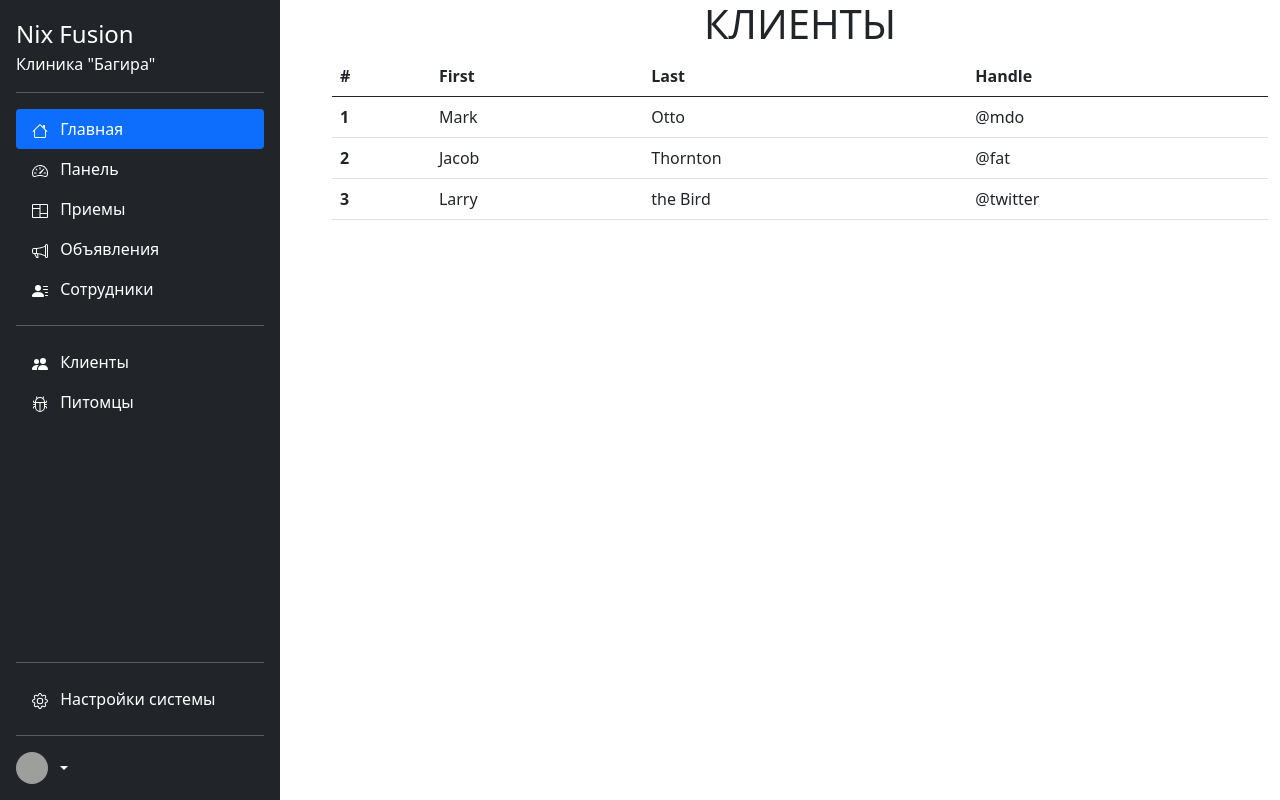
After one commit to andreyuok/nix-fusion, a Symfony app: template templates/clients/index.html.twig in a window 1280 px wide. The commit adds this page. Run offline with Twig, Linux system fonts and the light colour scheme; the template is opened without the code that fills it, so the values that code supplies are empty; some libraries are stand-ins or nearby versions; grey boxes are pictures that could not be loaded.

Commit message:
Added Clients entity

```diff
--- /dev/null
+++ b/info.php
@@ -0,0 +1 @@
+<?php phpinfo(); ?>
--- /dev/null
+++ b/public/info.php
@@ -0,0 +1 @@
+<?php phpinfo(); ?>
--- a/templates/base.html.twig
+++ b/templates/base.html.twig
@@ -4,8 +4,16 @@
 {% include "header.html.twig" %}
 
 <body>
-<div class="wrapper">
-{% block body %}{% endblock %}
+<div class="container-fluid">
+    <div class="row">
+        <div class="col-md-3 p-0">
+    {% include "system/sidebar.html.twig" %}
+        </div>
+        <div class="col-md-9">
+        {% block body %}
+        {% endblock %}
+        </div>
+    </div>
 </div>
 </body>
 
--- /dev/null
+++ b/templates/clients/index.html.twig
@@ -0,0 +1,38 @@
+{% extends 'base.html.twig' %}
+
+{% block title %}Clients{% endblock %}
+
+{% block body %}
+
+    <h1 class="mx-auto text-center text-uppercase">Клиенты</h1>
+    <table class="table">
+        <thead class="thead-dark">
+        <tr>
+            <th scope="col">#</th>
+            <th scope="col">First</th>
+            <th scope="col">Last</th>
+            <th scope="col">Handle</th>
+        </tr>
+        </thead>
+        <tbody>
+        <tr>
+            <th scope="row">1</th>
+            <td>Mark</td>
+            <td>Otto</td>
+            <td>@mdo</td>
+        </tr>
+        <tr>
+            <th scope="row">2</th>
+            <td>Jacob</td>
+            <td>Thornton</td>
+            <td>@fat</td>
+        </tr>
+        <tr>
+            <th scope="row">3</th>
+            <td>Larry</td>
+            <td>the Bird</td>
+            <td>@twitter</td>
+        </tr>
+        </tbody>
+    </table>
+{% endblock %}
--- a/templates/header.html.twig
+++ b/templates/header.html.twig
@@ -1,6 +1,6 @@
 <head>
     <meta charset="UTF-8">
-    <title>{% block title %}OpenVET CRM: dev-build!{% endblock %}</title>
+    <title>{% block title %}Nix Fusion: dev-build!{% endblock %}</title>
     <meta name="viewport" content="width=device-width, initial-scale=1">
     <link href="{{ asset('css/bootstrap.css') }}" rel="stylesheet"/>
     <link href="{{ asset('css/bootstrap-grid.css') }}" rel="stylesheet"/>
--- a/templates/index/index.html.twig
+++ b/templates/index/index.html.twig
@@ -1,5 +1,5 @@
 {% extends 'base.html.twig' %}
-{% block title %}VET MANAGER{% endblock %}
+{% block title %}Nix Fusion{% endblock %}
 {% block body %}
 <div class="container-fluid text-center mt-5">
     {% if app.user %}
@@ -7,7 +7,7 @@
             You are logged in as {{ app.user.username }}, <a href="{{ path('app_logout') }}">Logout</a>
         </div>
     {% else %}
-        <h2>OpenVET CRM</h2>
+        <h2>Nix CRM</h2>
         <span>версия: development-preview. #build 00.0.1</span>
             <br />
         <a href="{{ "/login" }}" class="btn btn-primary btn-lg active mt-5">ВОЙТИ В СИСТЕМУ</a>
--- a/templates/security/login.html.twig
+++ b/templates/security/login.html.twig
@@ -1,6 +1,6 @@
 {% extends 'base.html.twig' %}
 
-{% block title %}Log in!{% endblock %}
+{% block title %}Nix Fusion Login!{% endblock %}
 
 {% block body %}
     <div class="container-fluid w-25 p-3">
@@ -15,7 +15,7 @@
                 </div>
             {% endif %}
 
-            <h1 class="h3 mb-3 mx-auto font-weight-normal">Вход в систему OpenVET CRM</h1>
+            <h1 class="h3 mb-3 mx-auto font-weight-normal">Вход в систему Nix Fusion</h1>
             <label for="inputEmail" class="mb-1">Email</label>
             <input type="email" value="{{ last_username }}" name="email" id="inputEmail" class="form-control mb-3"
                    autocomplete="email" required autofocus>
--- a/templates/system/sidebar.html.twig
+++ b/templates/system/sidebar.html.twig
@@ -1,6 +1,6 @@
 <div class="d-flex flex-column flex-shrink-0 p-3 text-white bg-dark sidebar" style="width: 280px;">
     <a href="/" class="d-flex align-items-center text-white text-decoration-none">
-        <span class="fs-4"> OpenVET CRM </span>
+        <span class="fs-4"> Nix Fusion </span>
     </a>
     <span>Клиника "Багира"</span>
     <hr>
@@ -31,16 +31,51 @@
                 Приемы
             </a>
         </li>
+
         <li>
             <a href="#" class="nav-link text-white">
-                <svg xmlns="http://www.w3.org/2000/svg" width="16" height="16" fill="currentColor" class="bi me-2 bi-person-circle" viewBox="0 0 16 16">
-                    <path d="M11 6a3 3 0 1 1-6 0 3 3 0 0 1 6 0z"/>
-                    <path fill-rule="evenodd" d="M0 8a8 8 0 1 1 16 0A8 8 0 0 1 0 8zm8-7a7 7 0 0 0-5.468 11.37C3.242 11.226 4.805 10 8 10s4.757 1.225 5.468 2.37A7 7 0 0 0 8 1z"/>
+                <svg xmlns="http://www.w3.org/2000/svg" width="16" height="16" fill="currentColor" class="bi me-2 bi-megaphone" viewBox="0 0 16 16">
+                    <path d="M13 2.5a1.5 1.5 0 0 1 3 0v11a1.5 1.5 0 0 1-3 0v-.214c-2.162-1.241-4.49-1.843-6.912-2.083l.405 2.712A1 1 0 0 1 5.51 15.1h-.548a1 1 0 0 1-.916-.599l-1.85-3.49a68.14 68.14 0 0 0-.202-.003A2.014 2.014 0 0 1 0 9V7a2.02 2.02 0 0 1 1.992-2.013 74.663 74.663 0 0 0 2.483-.075c3.043-.154 6.148-.849 8.525-2.199V2.5zm1 0v11a.5.5 0 0 0 1 0v-11a.5.5 0 0 0-1 0zm-1 1.35c-2.344 1.205-5.209 1.842-8 2.033v4.233c.18.01.359.022.537.036 2.568.189 5.093.744 7.463 1.993V3.85zm-9 6.215v-4.13a95.09 95.09 0 0 1-1.992.052A1.02 1.02 0 0 0 1 7v2c0 .55.448 1.002 1.006 1.009A60.49 60.49 0 0 1 4 10.065zm-.657.975 1.609 3.037.01.024h.548l-.002-.014-.443-2.966a68.019 68.019 0 0 0-1.722-.082z"/>
+                </svg>
+                Объявления
+            </a>
+        </li>
+        <li>
+            <a href="#" class="nav-link text-white">
+                <svg xmlns="http://www.w3.org/2000/svg" width="16" height="16" fill="currentColor" class="bi me-2 bi-person-lines-fill" viewBox="0 0 16 16">
+                    <path d="M6 8a3 3 0 1 0 0-6 3 3 0 0 0 0 6zm-5 6s-1 0-1-1 1-4 6-4 6 3 6 4-1 1-1 1H1zM11 3.5a.5.5 0 0 1 .5-.5h4a.5.5 0 0 1 0 1h-4a.5.5 0 0 1-.5-.5zm.5 2.5a.5.5 0 0 0 0 1h4a.5.5 0 0 0 0-1h-4zm2 3a.5.5 0 0 0 0 1h2a.5.5 0 0 0 0-1h-2zm0 3a.5.5 0 0 0 0 1h2a.5.5 0 0 0 0-1h-2z"/>
+                </svg>
+                Сотрудники
+            </a>
+        </li>
+        <hr>
+        <li>
+            <a href="{{ path('clients') }}" class="nav-link text-white">
+                <svg xmlns="http://www.w3.org/2000/svg" width="16" height="16" fill="currentColor" class="bi me-2 bi-people-fill" viewBox="0 0 16 16">
+                    <path d="M7 14s-1 0-1-1 1-4 5-4 5 3 5 4-1 1-1 1H7zm4-6a3 3 0 1 0 0-6 3 3 0 0 0 0 6z"/>
+                    <path fill-rule="evenodd" d="M5.216 14A2.238 2.238 0 0 1 5 13c0-1.355.68-2.75 1.936-3.72A6.325 6.325 0 0 0 5 9c-4 0-5 3-5 4s1 1 1 1h4.216z"/>
+                    <path d="M4.5 8a2.5 2.5 0 1 0 0-5 2.5 2.5 0 0 0 0 5z"/>
                 </svg>
                 Клиенты
             </a>
         </li>
+        <li>
+            <a href="#" class="nav-link text-white">
+                <svg xmlns="http://www.w3.org/2000/svg" width="16" height="16" fill="currentColor" class="bi me-2 bi-bug" viewBox="0 0 16 16">
+                    <path d="M4.355.522a.5.5 0 0 1 .623.333l.291.956A4.979 4.979 0 0 1 8 1c1.007 0 1.946.298 2.731.811l.29-.956a.5.5 0 1 1 .957.29l-.41 1.352A4.985 4.985 0 0 1 13 6h.5a.5.5 0 0 0 .5-.5V5a.5.5 0 0 1 1 0v.5A1.5 1.5 0 0 1 13.5 7H13v1h1.5a.5.5 0 0 1 0 1H13v1h.5a1.5 1.5 0 0 1 1.5 1.5v.5a.5.5 0 1 1-1 0v-.5a.5.5 0 0 0-.5-.5H13a5 5 0 0 1-10 0h-.5a.5.5 0 0 0-.5.5v.5a.5.5 0 1 1-1 0v-.5A1.5 1.5 0 0 1 2.5 10H3V9H1.5a.5.5 0 0 1 0-1H3V7h-.5A1.5 1.5 0 0 1 1 5.5V5a.5.5 0 0 1 1 0v.5a.5.5 0 0 0 .5.5H3c0-1.364.547-2.601 1.432-3.503l-.41-1.352a.5.5 0 0 1 .333-.623zM4 7v4a4 4 0 0 0 3.5 3.97V7H4zm4.5 0v7.97A4 4 0 0 0 12 11V7H8.5zM12 6a3.989 3.989 0 0 0-1.334-2.982A3.983 3.983 0 0 0 8 2a3.983 3.983 0 0 0-2.667 1.018A3.989 3.989 0 0 0 4 6h8z"/>
+                </svg>
+                Питомцы
+            </a>
+        </li>
     </ul>
+    <hr>
+    <a href="#" class="nav-link text-white">
+        <svg xmlns="http://www.w3.org/2000/svg" width="16" height="16" fill="currentColor" class="bi me-2 bi-gear" viewBox="0 0 16 16">
+            <path d="M8 4.754a3.246 3.246 0 1 0 0 6.492 3.246 3.246 0 0 0 0-6.492zM5.754 8a2.246 2.246 0 1 1 4.492 0 2.246 2.246 0 0 1-4.492 0z"/>
+            <path d="M9.796 1.343c-.527-1.79-3.065-1.79-3.592 0l-.094.319a.873.873 0 0 1-1.255.52l-.292-.16c-1.64-.892-3.433.902-2.54 2.541l.159.292a.873.873 0 0 1-.52 1.255l-.319.094c-1.79.527-1.79 3.065 0 3.592l.319.094a.873.873 0 0 1 .52 1.255l-.16.292c-.892 1.64.901 3.434 2.541 2.54l.292-.159a.873.873 0 0 1 1.255.52l.094.319c.527 1.79 3.065 1.79 3.592 0l.094-.319a.873.873 0 0 1 1.255-.52l.292.16c1.64.893 3.434-.902 2.54-2.541l-.159-.292a.873.873 0 0 1 .52-1.255l.319-.094c1.79-.527 1.79-3.065 0-3.592l-.319-.094a.873.873 0 0 1-.52-1.255l.16-.292c.893-1.64-.902-3.433-2.541-2.54l-.292.159a.873.873 0 0 1-1.255-.52l-.094-.319zm-2.633.283c.246-.835 1.428-.835 1.674 0l.094.319a1.873 1.873 0 0 0 2.693 1.115l.291-.16c.764-.415 1.6.42 1.184 1.185l-.159.292a1.873 1.873 0 0 0 1.116 2.692l.318.094c.835.246.835 1.428 0 1.674l-.319.094a1.873 1.873 0 0 0-1.115 2.693l.16.291c.415.764-.42 1.6-1.185 1.184l-.291-.159a1.873 1.873 0 0 0-2.693 1.116l-.094.318c-.246.835-1.428.835-1.674 0l-.094-.319a1.873 1.873 0 0 0-2.692-1.115l-.292.16c-.764.415-1.6-.42-1.184-1.185l.159-.291A1.873 1.873 0 0 0 1.945 8.93l-.319-.094c-.835-.246-.835-1.428 0-1.674l.319-.094A1.873 1.873 0 0 0 3.06 4.377l-.16-.292c-.415-.764.42-1.6 1.185-1.184l.292.159a1.873 1.873 0 0 0 2.692-1.115l.094-.319z"/>
+        </svg>
+        Настройки системы
+    </a>
     <hr>
     <div class="dropdown">
         <a href="#" class="d-flex align-items-center text-white text-decoration-none dropdown-toggle" id="dropdownUser1"
```
Also changed, not shown: migrations/Version20210826200847.php (added, +33 -0 lines), src/Controller/ClientsController.php (added, +49 -0 lines), src/Entity/Clients.php (added, +109 -0 lines), src/Repository/ClientsRepository.php (added, +50 -0 lines).
